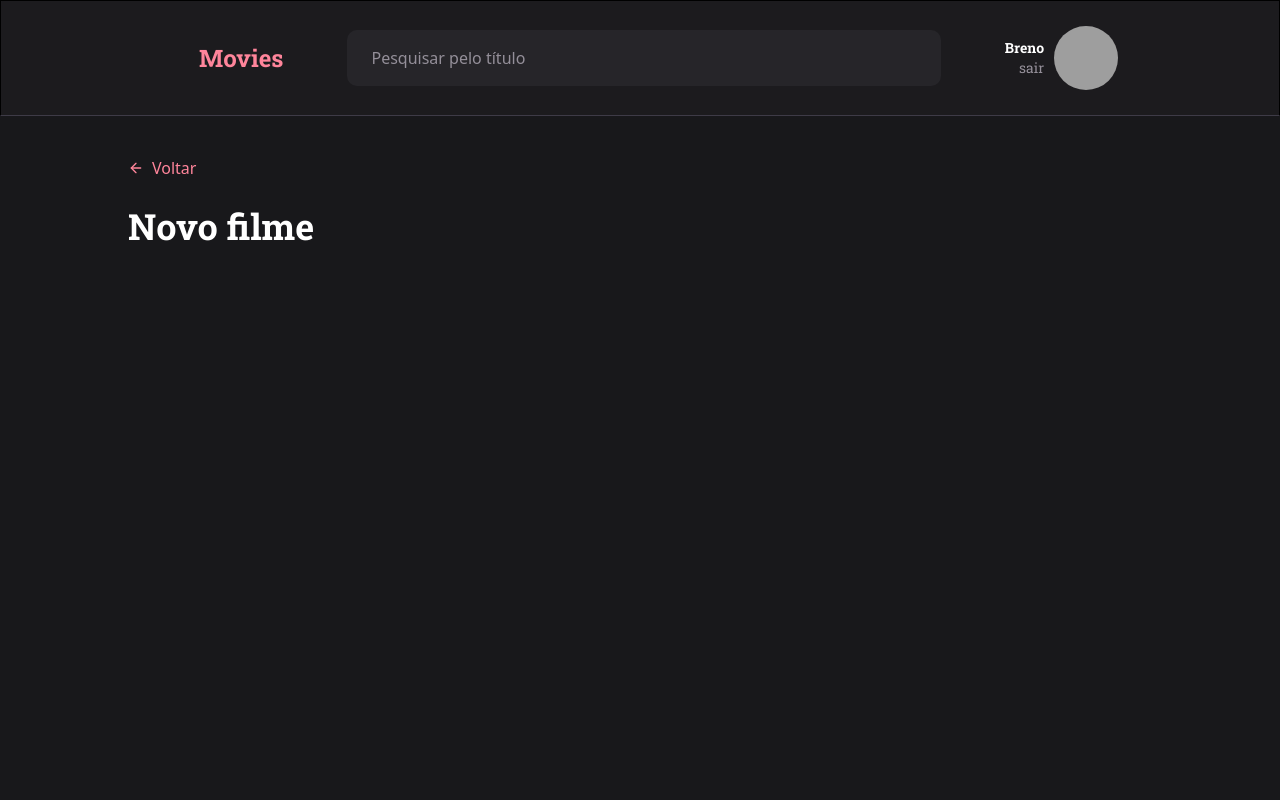
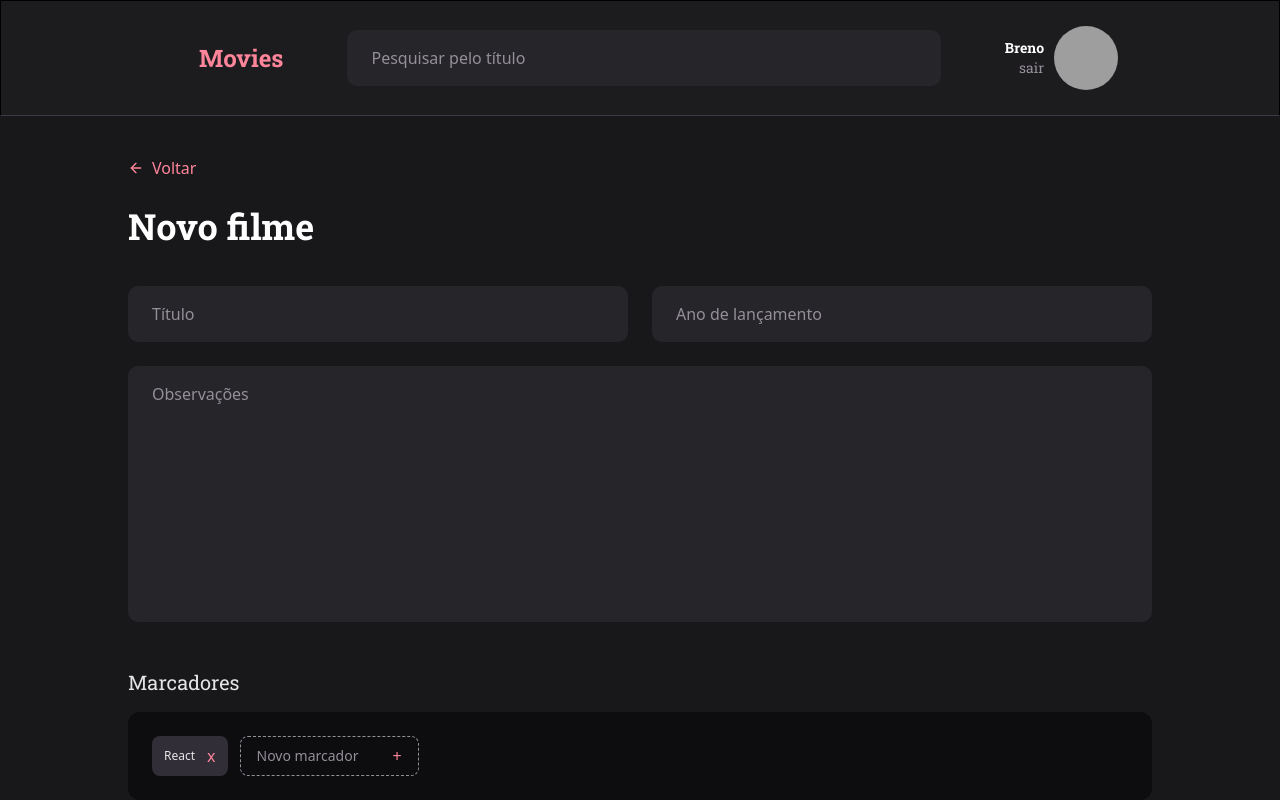
Before and after one commit to Brenobn/Prover-Task-Movies, a React (Vite) app: page /criarfilme in a window 1280 px wide. Built offline with nearby package versions, Linux system fonts and the light colour scheme; grey boxes are pictures that could not be loaded.

Commit message:
tela de criar flime

```diff
--- /dev/null
+++ b/src/components/NoteItem.tsx
@@ -0,0 +1,54 @@
+import type { ChangeEvent } from "react"
+
+type NoteItemProps = {
+  value?: string
+  isNew?: boolean
+  placeholder?: string
+  onValueChange?: (value: string) => void
+  onClick?: () => void
+}
+
+export function NoteItem({
+  value = "",
+  isNew = false,
+  placeholder,
+  onValueChange,
+  onClick,
+}: NoteItemProps) {
+  if (isNew) {
+    return (
+      <div className="inline-flex h-10 items-center gap-2 rounded-lg border border-dashed border-[#948F99] px-4 text-[#948F99]">
+        <input
+          value={value}
+          onChange={(e: ChangeEvent<HTMLInputElement>) =>
+            onValueChange?.(e.target.value)
+          }
+          placeholder={placeholder}
+          className="w-32 bg-transparent text-sm text-white placeholder-[#948F99] focus:outline-none"
+        />
+        <button
+          type="button"
+          onClick={onClick}
+          className="text-[#FF859B]"
+          aria-label="Adicionar marcador"
+        >
+          +
+        </button>
+      </div>
+    )
+  }
+
+  return (
+    <div className="inline-flex h-10 items-center gap-3 rounded-lg bg-[#312E38] px-3">
+      <span className="text-xs font-normal text-[#E5E5E5]">{value}</span>
+      <button
+        type="button"
+        onClick={onClick}
+        className="text-[#FF859B]"
+        aria-label="Remover marcador"
+      >
+        x
+      </button>
+    </div>
+  )
+}
--- a/src/index.css
+++ b/src/index.css
@@ -5,3 +5,40 @@
 	--font-primary: "Roboto", sans-serif;
 	--font-secondary: "Roboto Slab", sans-serif;
 }
+
+/* Remove white spinners on number inputs (dark theme) */
+input[type="number"]::-webkit-outer-spin-button,
+input[type="number"]::-webkit-inner-spin-button {
+  -webkit-appearance: none;
+  appearance: none;
+  margin: 0;
+}
+
+input[type="number"] {
+  -moz-appearance: textfield; /* Firefox */
+  appearance: textfield;
+}
+
+/* Custom scrollbar — pink thumb, dark track */
+/* Firefox */
+* {
+  scrollbar-width: thin;
+  scrollbar-color: #FF859B #1C1B1E;
+}
+
+/* WebKit (Chrome, Edge, Safari) */
+*::-webkit-scrollbar {
+  width: 10px;
+  height: 10px;
+}
+*::-webkit-scrollbar-track {
+  background: #1C1B1E;
+}
+*::-webkit-scrollbar-thumb {
+  background-color: #FF859B;
+  border-radius: 9999px;
+  border: 2px solid #1C1B1E; /* removes white halo */
+}
+*::-webkit-scrollbar-corner {
+  background: #1C1B1E;
+}
--- a/src/pages/CreateMovie.tsx
+++ b/src/pages/CreateMovie.tsx
@@ -1,7 +1,27 @@
+import { useState } from "react"
 import { FiArrowLeft } from "react-icons/fi"
 import { Link } from "react-router-dom"
+import { NoteItem } from "../components/NoteItem"
 
 export function CreateMovie() {
+  const [tags, setTags] = useState<string[]>(["React"])
+  const [newTag, setNewTag] = useState("")
+
+  function addTag() {
+    const v = newTag.trim()
+    if (!v) { return }
+    if (tags.includes(v)) {
+      setNewTag("")
+      return
+    }
+    setTags((prev) => [...prev, v])
+    setNewTag("")
+  }
+
+  function removeTag(value: string) {
+    setTags((prev) => prev.filter((t) => t !== value))
+  }
+
   return (
     <div className="px-32 py-10">
       <Link
@@ -15,6 +35,53 @@ export function CreateMovie() {
       <h1 className="mt-6 font-bold font-secondary text-4xl text-white">
         Novo filme
       </h1>
+
+      <form className="mt-10">
+        <div className="grid grid-cols-1 gap-6 md:grid-cols-2">
+          <input
+            className="h-14 w-full rounded-[10px] border-0 bg-[#262529] px-6 py-4 text-white placeholder:text-[#948F99] focus:outline-none"
+            placeholder="Título"
+            type="text"
+          />
+          <input
+            className="h-14 w-full rounded-[10px] border-0 bg-[#262529] px-6 py-4 text-white placeholder:text-[#948F99] focus:outline-none"
+            max={2100}
+            min={1900}
+            onInput={(e) => {
+              const el = e.currentTarget
+              el.value = el.value.replace(/\D/g, "").slice(0, 4)
+            }}
+            placeholder="Ano de lançamento"
+            step={1}
+            type="number"
+          />
+        </div>
+
+        <div className="mt-6">
+          <textarea
+            className="h-64 w-full resize-none rounded-[10px] border-0 bg-[#262529] px-6 py-4 text-white placeholder:text-[#948F99] focus:outline-none"
+            placeholder="Observações"
+          />
+        </div>
+
+        <h2 className="mt-10 font-normal font-secondary text-[#E5E5E5] text-xl">
+          Marcadores
+        </h2>
+        <div className="mt-4 rounded-xl bg-[#0D0C0F] p-6">
+          <div className="flex flex-wrap gap-3">
+            {tags.map((t) => (
+              <NoteItem key={t} onClick={() => removeTag(t)} value={t} />
+            ))}
+            <NoteItem
+              isNew
+              onClick={addTag}
+              onValueChange={setNewTag}
+              placeholder="Novo marcador"
+              value={newTag}
+            />
+          </div>
+        </div>
+      </form>
     </div>
   )
 }
```
